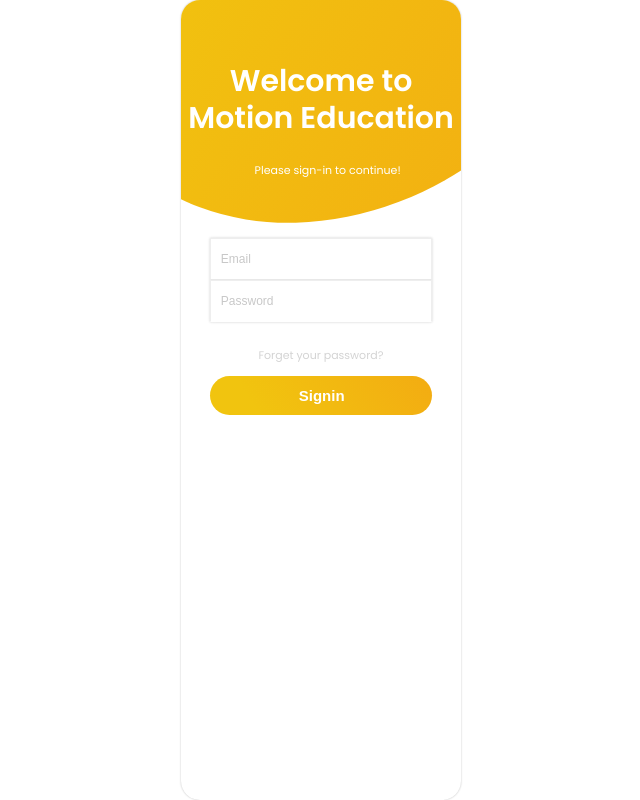
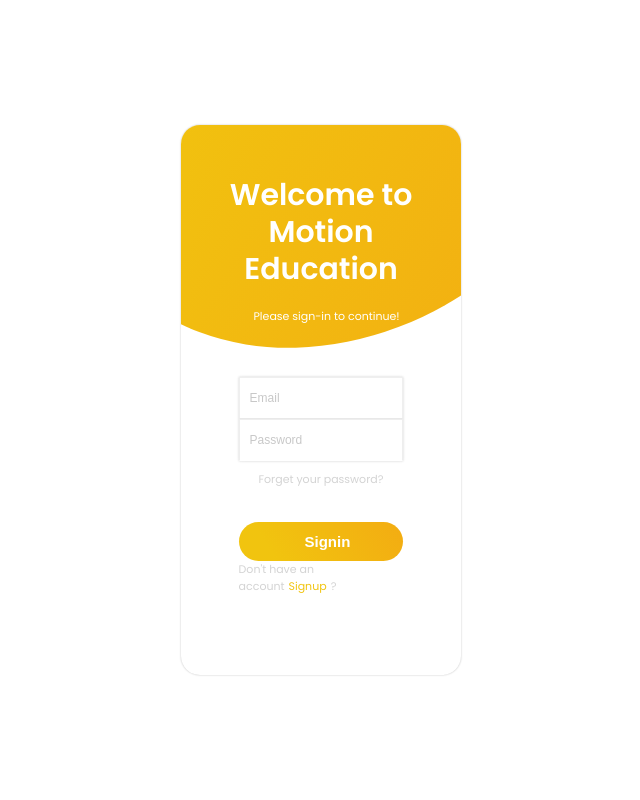
Before and after one commit to kalpana123-1/motion_assignment, a React (Create React App) app: page / in a window 1280 px wide. Shown: the whole page, without its empty margins (319-959 px from the left). Built offline with nearby package versions, Linux system fonts and the light colour scheme.

Commit message:
added signup form

```diff
--- a/src/components/accountBox/index.jsx
+++ b/src/components/accountBox/index.jsx
@@ -1,3 +1,4 @@
+import { motion } from "framer-motion";
 import React from "react";
 import styled from "styled-components";
 import { LoginForm } from "./loginForm";
@@ -14,7 +15,7 @@
   overflow: hidden;
 `;
 
-const BackDrop = styled.div`
+const BackDrop = styled(motion.div)`
   width: 160%;
   height: 550px;
   position: absolute;
@@ -54,9 +55,6 @@
   line-height: 1.24;
 
   z-index: 10;
-  padding-top: 30;
-  padding: 2.5%;
-  margin-top: 20%;
   text-align: center;
   color: white;
 `;
@@ -80,6 +78,8 @@
 export function AccountBox(props) {
   return (
     <BoxContainer>
+      <TopContainer>
+        <BackDrop />
         <HeaderContainer>
           <HeaderText>
             Welcome to Motion Education
@@ -89,8 +89,6 @@
         <InnerContainer>
           <LoginForm />
         </InnerContainer>
-      <TopContainer>
-        <BackDrop />
       </TopContainer>
     </BoxContainer>
   );
--- a/src/components/accountBox/loginForm.jsx
+++ b/src/components/accountBox/loginForm.jsx
@@ -1,5 +1,6 @@
 import React from "react";
 import {
+  BoldLink,
   BoxContainer,
   FormContainer,
   Input,
@@ -15,9 +16,13 @@
         <Input type="email" placeholder="Email" />
         <Input type="password" placeholder="Password" />
       </FormContainer>
+      <Marginer direction="vertical" margin={10} />
+      <MutedLink href="#">Forget your password?</MutedLink>
       <Marginer direction="vertical" margin="1.6em" />
-      <MutedLink href="#">Forget your password?</MutedLink>
       <SubmitButton type="submit">Signin</SubmitButton>
+      <MutedLink href="#">
+        Don't have an account<BoldLink>Signup</BoldLink>?
+      </MutedLink>
     </BoxContainer>
   );
 }
```
Also changed, not shown: src/components/accountBox/signupForm.jsx (+30 -0 lines). Lines whose indentation alone changed are shown as unchanged.
